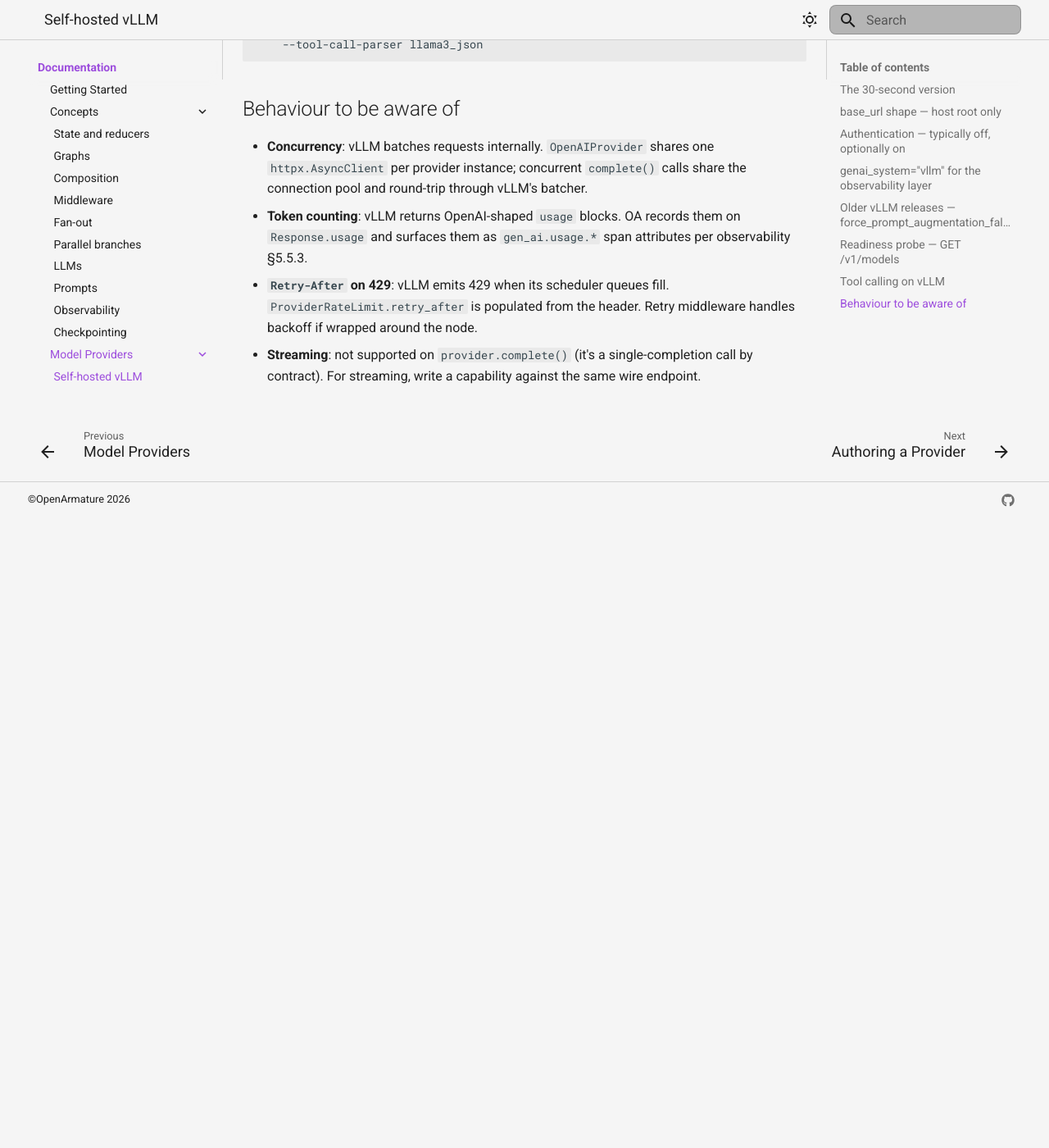
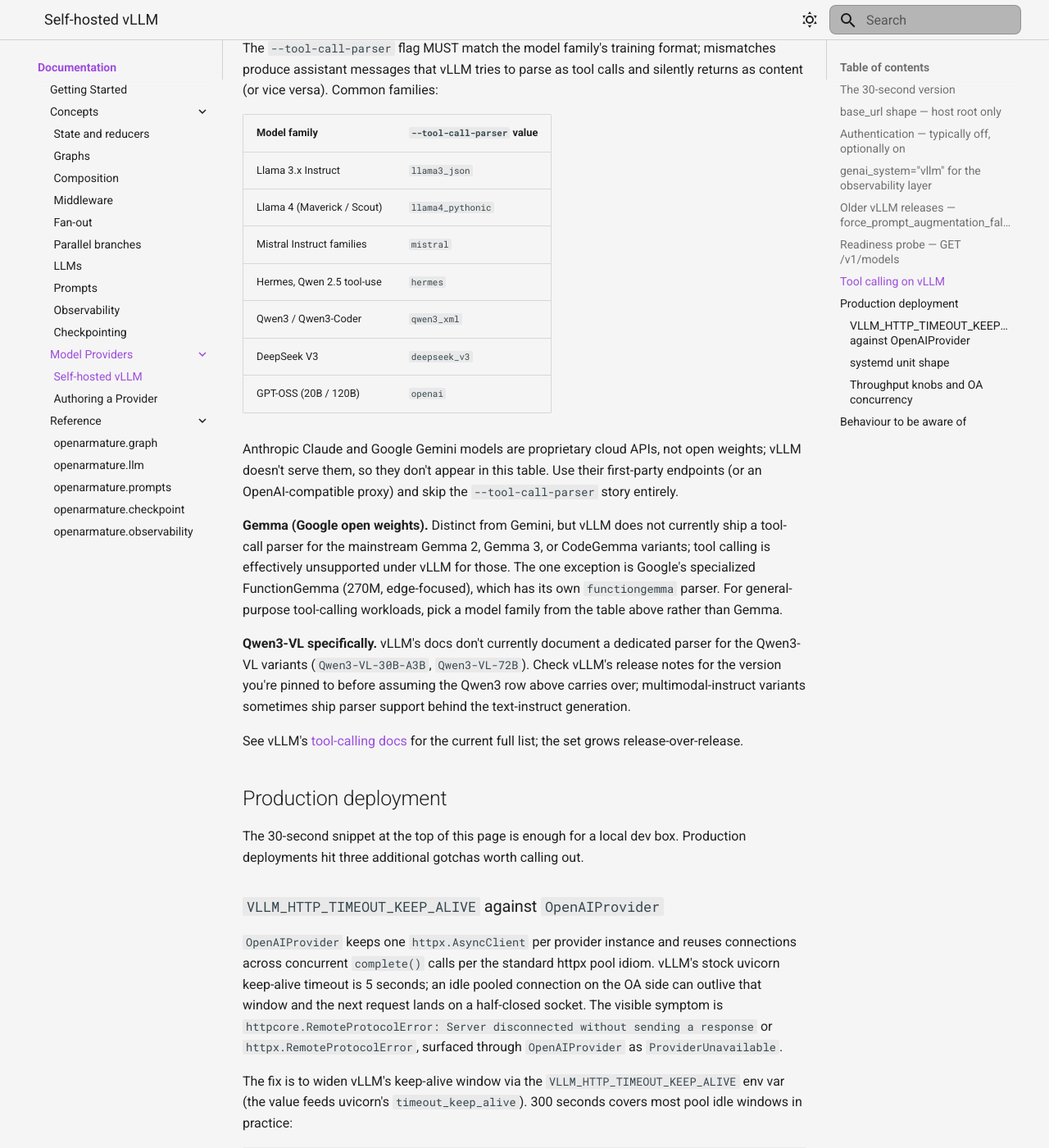
Before and after one commit to LunarCommand/openarmature-python, an MkDocs documentation site: the page built from docs/model-providers/vllm.md, in a window 1280 px wide and 1400 px high, scrolled down 4307 px. Shown: the whole window at 82% size. Built offline with MkDocs 1.6.1 and Material for MkDocs 9.7.7, drawn with Linux system fonts in a browser that asks for light colours; before the commit the page ends 4937 px from its top, so only the background shows below that; some of the changed text lies outside the part shown.

Commit message:
Add vLLM production deployment notes (#112)
Extend docs/model-providers/vllm.md with cross-cutting gotchas
surfaced in real production work. The "Tool calling" section grows
a --tool-call-parser family table (verified against vLLM's docs:
Llama 3.x, Llama 4, Mistral, Hermes, Qwen3, DeepSeek V3, GPT-OSS)
plus explicit not-supported callouts for Anthropic / Gemini
(proprietary cloud) and mainstream Gemma (no parser ships).

A new "Production deployment" H2 covers the three gotchas:

- VLLM_HTTP_TIMEOUT_KEEP_ALIVE: vLLM's stock 5s uvicorn keep-alive
  lapses pooled OA-side httpx connections and surfaces as
  ProviderUnavailable; widen to roughly 300s. Includes the
  reverse-proxy variant of the same rule.
- systemd unit skeleton: structural, no model-specific paths; uses
  EnvironmentFile so the unit ships across hosts.
- Throughput knobs (--max-model-len, --max-num-seqs,
  --gpu-memory-utilization) framed OA-side: when fan-out
  concurrency exceeds the cap, expect ProviderRateLimit; wrap
  the LLM-calling node in RetryMiddleware.

Docs-only; no code or test changes. CHANGELOG bullet added under
[Unreleased] ### Added.

````diff
--- a/docs/model-providers/vllm.md
+++ b/docs/model-providers/vllm.md
@@ -197,20 +197,149 @@
 
 vLLM supports OpenAI-style tool calling when launched with
 `--enable-auto-tool-choice` and a tool-parser flag matching the
-model family (e.g., `--tool-call-parser llama3_json` for Llama 3.1
-Instruct). The wire shape is identical to OpenAI's; from
+model family. The wire shape is identical to OpenAI's; from
 `OpenAIProvider`'s perspective, tool calls Just Work. The
 [fundamentals → tool calling](../concepts/llms.md#tool-calling) page
 covers the OA-side dispatch pattern; no vLLM-specific changes
 needed.
 
 ```bash
-# vLLM server — enable tool calling
-python -m vllm.entrypoints.openai.api_server \
-    --model meta-llama/Llama-3.1-8B-Instruct \
+# vLLM server with tool calling enabled
+vllm serve <model-id> \
     --enable-auto-tool-choice \
-    --tool-call-parser llama3_json
+    --tool-call-parser <parser-name>
 ```
+
+The `--tool-call-parser` flag MUST match the model family's training
+format; mismatches produce assistant messages that vLLM tries to
+parse as tool calls and silently returns as content (or vice versa).
+Common families:
+
+| Model family                  | `--tool-call-parser` value |
+|-------------------------------|----------------------------|
+| Llama 3.x Instruct            | `llama3_json`              |
+| Llama 4 (Maverick / Scout)    | `llama4_pythonic`          |
+| Mistral Instruct families     | `mistral`                  |
+| Hermes, Qwen 2.5 tool-use     | `hermes`                   |
+| Qwen3 / Qwen3-Coder           | `qwen3_xml`                |
+| DeepSeek V3                   | `deepseek_v3`              |
+| GPT-OSS (20B / 120B)          | `openai`                   |
+
+Anthropic Claude and Google Gemini models are proprietary cloud APIs,
+not open weights; vLLM doesn't serve them, so they don't appear in
+this table. Use their first-party endpoints (or an OpenAI-compatible
+proxy) and skip the `--tool-call-parser` story entirely.
+
+**Gemma (Google open weights).** Distinct from Gemini, but vLLM does
+not currently ship a tool-call parser for the mainstream Gemma 2,
+Gemma 3, or CodeGemma variants; tool calling is effectively
+unsupported under vLLM for those. The one exception is Google's
+specialized FunctionGemma (270M, edge-focused), which has its own
+`functiongemma` parser. For general-purpose tool-calling workloads,
+pick a model family from the table above rather than Gemma.
+
+**Qwen3-VL specifically.** vLLM's docs don't currently document a
+dedicated parser for the Qwen3-VL variants (`Qwen3-VL-30B-A3B`,
+`Qwen3-VL-72B`). Check vLLM's release notes for the version you're
+pinned to before assuming the Qwen3 row above carries over;
+multimodal-instruct variants sometimes ship parser support behind
+the text-instruct generation.
+
+See vLLM's
+[tool-calling docs](https://docs.vllm.ai/en/latest/features/tool_calling.html)
+for the current full list; the set grows release-over-release.
+
+## Production deployment
+
+The 30-second snippet at the top of this page is enough for a local
+dev box. Production deployments hit three additional gotchas worth
+calling out.
+
+### `VLLM_HTTP_TIMEOUT_KEEP_ALIVE` against `OpenAIProvider`
+
+`OpenAIProvider` keeps one `httpx.AsyncClient` per provider instance
+and reuses connections across concurrent `complete()` calls per the
+standard httpx pool idiom. vLLM's stock uvicorn keep-alive timeout
+is 5 seconds; an idle pooled connection on the OA side can outlive
+that window and the next request lands on a half-closed socket. The
+visible symptom is `httpcore.RemoteProtocolError: Server
+disconnected without sending a response` or
+`httpx.RemoteProtocolError`, surfaced through `OpenAIProvider` as
+`ProviderUnavailable`.
+
+The fix is to widen vLLM's keep-alive window via the
+`VLLM_HTTP_TIMEOUT_KEEP_ALIVE` env var (the value feeds uvicorn's
+`timeout_keep_alive`). 300 seconds covers most pool idle windows in
+practice:
+
+```bash
+VLLM_HTTP_TIMEOUT_KEEP_ALIVE=300 vllm serve <model-id> --host 0.0.0.0 --port 8001
+```
+
+Same applies behind a reverse proxy: the proxy's keep-alive window
+MUST be at least as wide as vLLM's. Otherwise the proxy closes
+connections vLLM still considers alive and the OA-side pool reuses a
+dead socket on the next call.
+
+### systemd unit shape
+
+For long-running vLLM workloads, a systemd unit is the canonical
+launcher. The structural skeleton:
+
+```ini
+# /etc/systemd/system/vllm-<model>.service
+[Unit]
+Description=vLLM serving <model-id>
+After=network-online.target
+Wants=network-online.target
+
+[Service]
+Type=simple
+User=vllm
+WorkingDirectory=/srv/vllm
+EnvironmentFile=/etc/vllm/<model>.env
+ExecStart=/srv/vllm/.venv/bin/vllm serve <model-id> \
+    --host 0.0.0.0 --port 8001 \
+    --enable-auto-tool-choice \
+    --tool-call-parser <parser-name>
+Restart=on-failure
+RestartSec=5
+
+[Install]
+WantedBy=multi-user.target
+```
+
+The `EnvironmentFile` pattern keeps `VLLM_HTTP_TIMEOUT_KEEP_ALIVE`,
+`CUDA_VISIBLE_DEVICES`, `HF_HOME`, and other deploy-specific vars
+out of the unit file itself, which makes the unit shippable across
+hosts without per-machine edits. `journalctl -u vllm-<model>` is
+then the canonical log surface for production triage.
+
+### Throughput knobs and OA concurrency
+
+Three vLLM flags interact directly with how many concurrent
+`complete()` calls an OA graph can land before vLLM starts 429-ing:
+
+- `--max-model-len`: per-request context ceiling. Lower values fit
+  more concurrent requests in the same KV-cache budget; higher
+  values let individual requests carry longer prompts at the cost
+  of concurrent capacity.
+- `--max-num-seqs`: hard cap on concurrent sequences vLLM will
+  schedule. Past this cap, the scheduler queues and (once queue
+  fills) returns 429 with `Retry-After`.
+- `--gpu-memory-utilization`: fraction of GPU VRAM vLLM may use.
+  Higher values widen the KV-cache budget, which lets vLLM schedule
+  closer to its `--max-num-seqs` cap before evicting in-flight
+  sequences; the cap itself doesn't move. Tune cautiously to avoid
+  OOM on the resident model weights.
+
+OA's `OpenAIProvider` shares one connection pool across the whole
+graph, so a fan-out with `concurrency=N` lands N simultaneous wire
+calls. When `N` exceeds `--max-num-seqs` minus vLLM's other
+in-flight traffic, expect `ProviderRateLimit` with
+`retry_after` populated; wrap the LLM-calling node in
+`RetryMiddleware` (or set `concurrency` explicitly on the fan-out)
+to avoid head-of-line stalls.
 
 ## Behaviour to be aware of
 
````
Also changed, not shown: CHANGELOG.md (+1 -0 lines).
